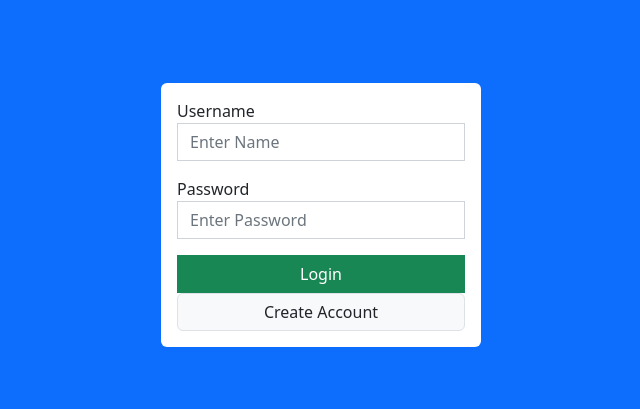
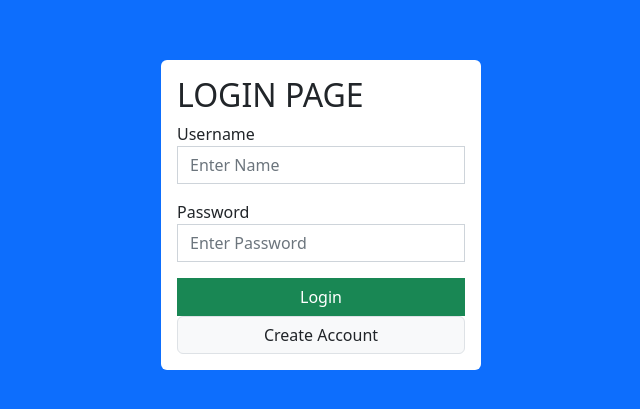
Before and after one commit to DECIMO007/Login, a React (Create React App) app in the folder myapp/: page / in a window 1280 px wide. Shown: the part 185-594 px from the top of the page, without its empty margins (319-959 px from the left). Built offline with nearby package versions, Linux system fonts and the light colour scheme.

Commit message:
Second-commit

```diff
--- a/myapp/src/Login.js
+++ b/myapp/src/Login.js
@@ -31,6 +31,7 @@ function Login() {
   return (
     <div className='d-flex justify-content-center align-items-center bg-primary vh-100'>
         <div className='bg-white p-3 rounded w-25'>
+          <h2>LOGIN PAGE</h2>
             <form onSubmit={handleSubmit}>
                 <div className='mb-3'>
                     <label htmlFor='name'>Username</label>
```
